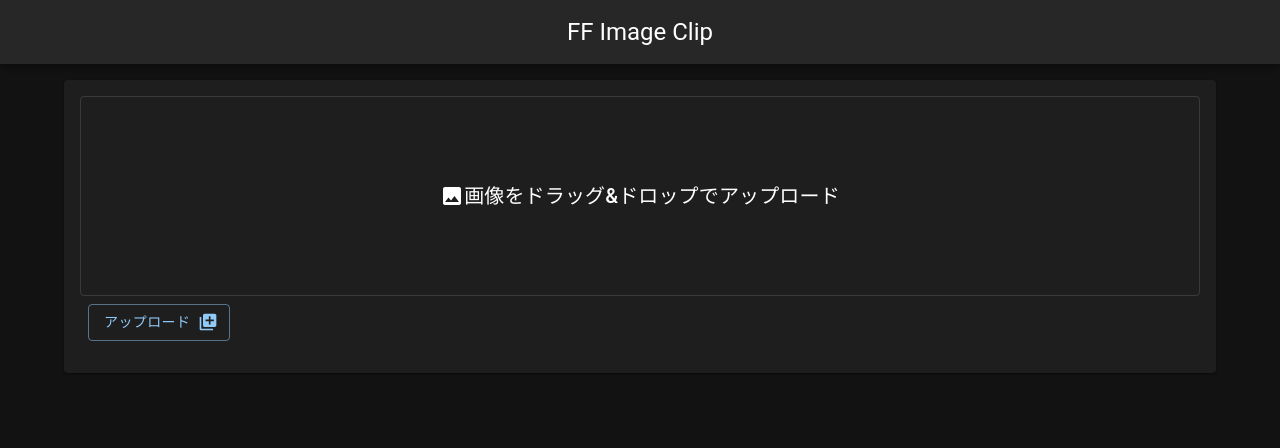
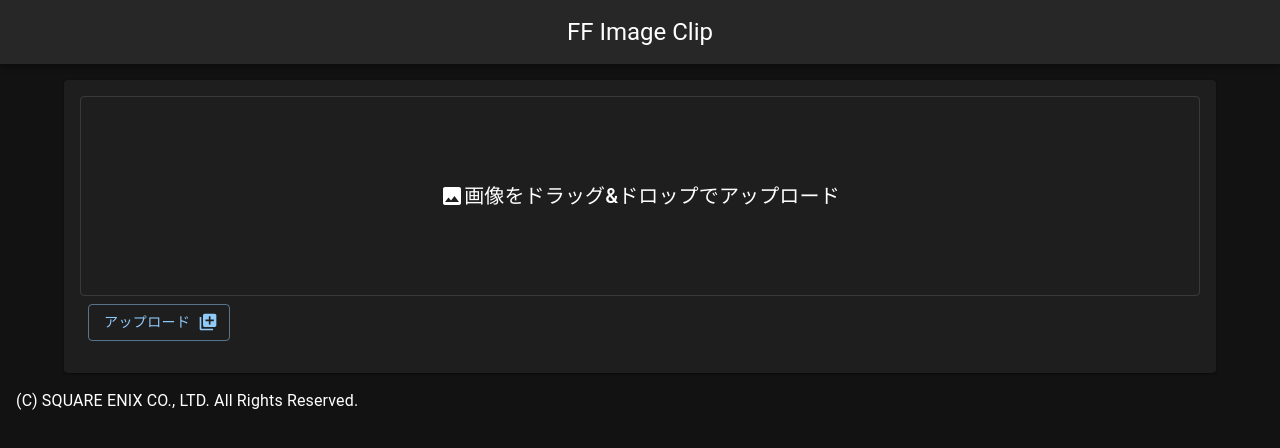
Before and after one commit to koh110/ffimg, a Next.js app: page / in a window 1280 px wide. Shown: the top 448 px of the page. Built offline with nearby package versions, Linux system fonts and the light colour scheme.

Commit message:
add footer

```diff
--- a/components/Top/DefaultTop.tsx
+++ b/components/Top/DefaultTop.tsx
@@ -8,6 +8,7 @@ import EditIcon from '@mui/icons-material/Edit'
 import { Head, Header } from '../Header'
 import { Upload, Props as UploadProps } from './Upload'
 import { Dropper } from './Dropper'
+import { COPYRIGHT_STR } from '../../lib/constants'
 
 export type Props = {
   file: string | undefined
@@ -37,6 +38,7 @@ export const DefaultTop: React.FC<Props> = (props) => {
             </CardContent>
           </Card>
         </Container>
+        <footer style={{ padding: '0 1em'}}>{COPYRIGHT_STR}</footer>
       </main>
     </>
   )
--- a/components/Top/Edit/EditMenu.tsx
+++ b/components/Top/Edit/EditMenu.tsx
@@ -14,6 +14,7 @@ import Button from '@mui/material/Button'
 import ArrowBackIosIcon from '@mui/icons-material/ArrowBackIos'
 import DownloadIcon from '@mui/icons-material/Download'
 import { ArrowLeft, ArrowRight, ArrowDropUp, ArrowDropDown } from '@mui/icons-material'
+import { COPYRIGHT_STR } from '../../../lib/constants'
 import { Slider } from './Slider'
 
 type MenuType = 'crop' | 'copyright' | null
@@ -265,6 +266,9 @@ export const EditMenu: React.FC<Props> = (props) => {
               </IconButton>
             )}
           </Stack>
+          <Stack>
+            <footer style={{ fontSize: '0.7em' }}>{COPYRIGHT_STR}</footer>
+          </Stack>
         </Stack>
       </Paper>
     </Box>
--- a/components/Top/Edit/index.tsx
+++ b/components/Top/Edit/index.tsx
@@ -5,6 +5,7 @@ import Box from '@mui/material/Box'
 import { Head, Header } from '../../Header'
 import { EditMenu, Props as EditMenuProps } from './EditMenu'
 import { DownloadDialog } from './DownloadDialog'
+import { COPYRIGHT_STR } from '../../../lib/constants'
 
 type Props = {
   file: string
@@ -250,7 +251,7 @@ export const Edit: React.FC<Props> = (props) => {
         height: '400'
       })
 
-      const copyrightText = new fabric.Text('(C) SQUARE ENIX CO., LTD. All Rights Reserved.', { ...INIT_COPYRIGHT })
+      const copyrightText = new fabric.Text(COPYRIGHT_STR, { ...INIT_COPYRIGHT })
       f.add(copyrightText)
       copyrightRef.current = copyrightText
 
--- /dev/null
+++ b/lib/constants.ts
@@ -0,0 +1 @@
+export const COPYRIGHT_STR = '(C) SQUARE ENIX CO., LTD. All Rights Reserved.'
```
